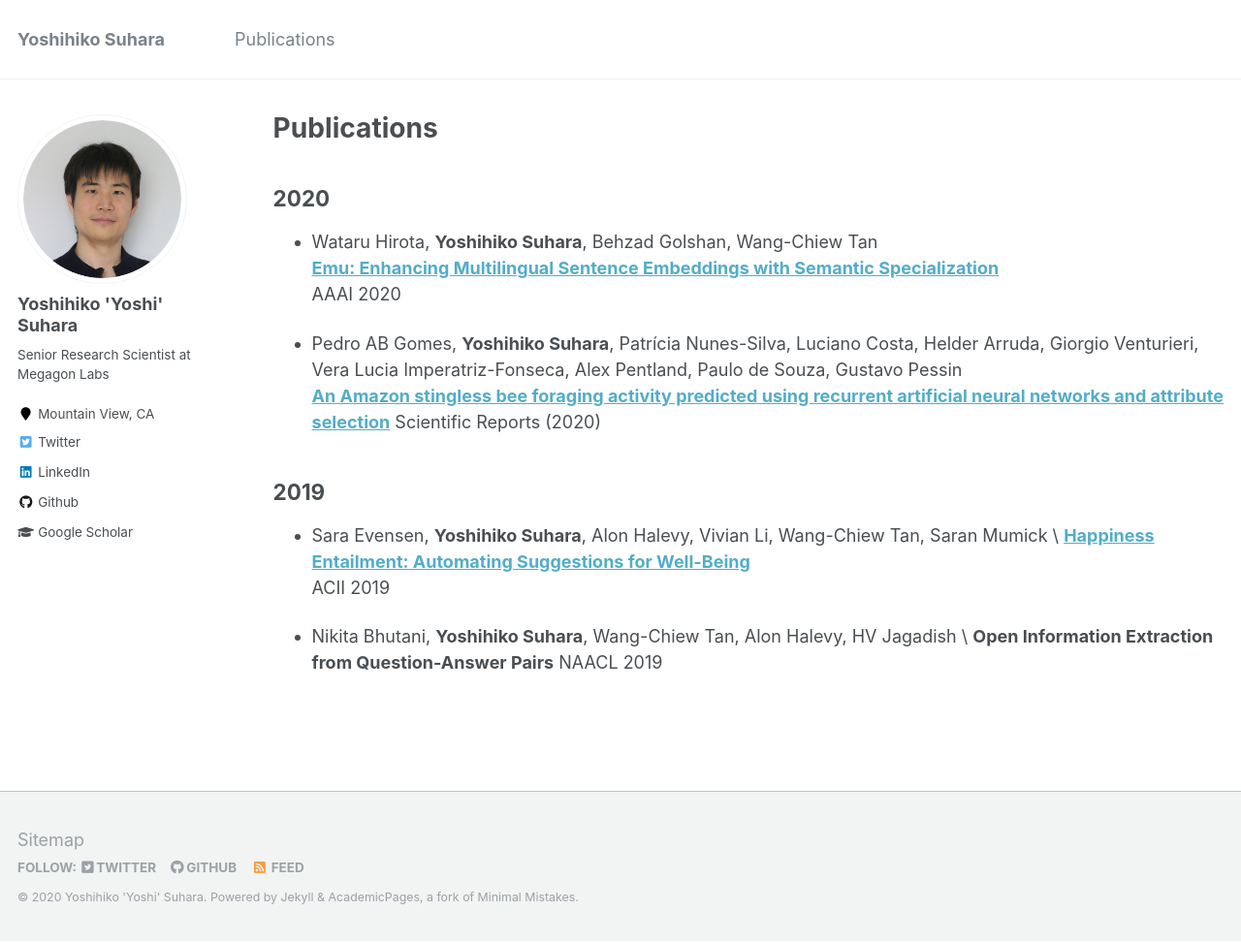
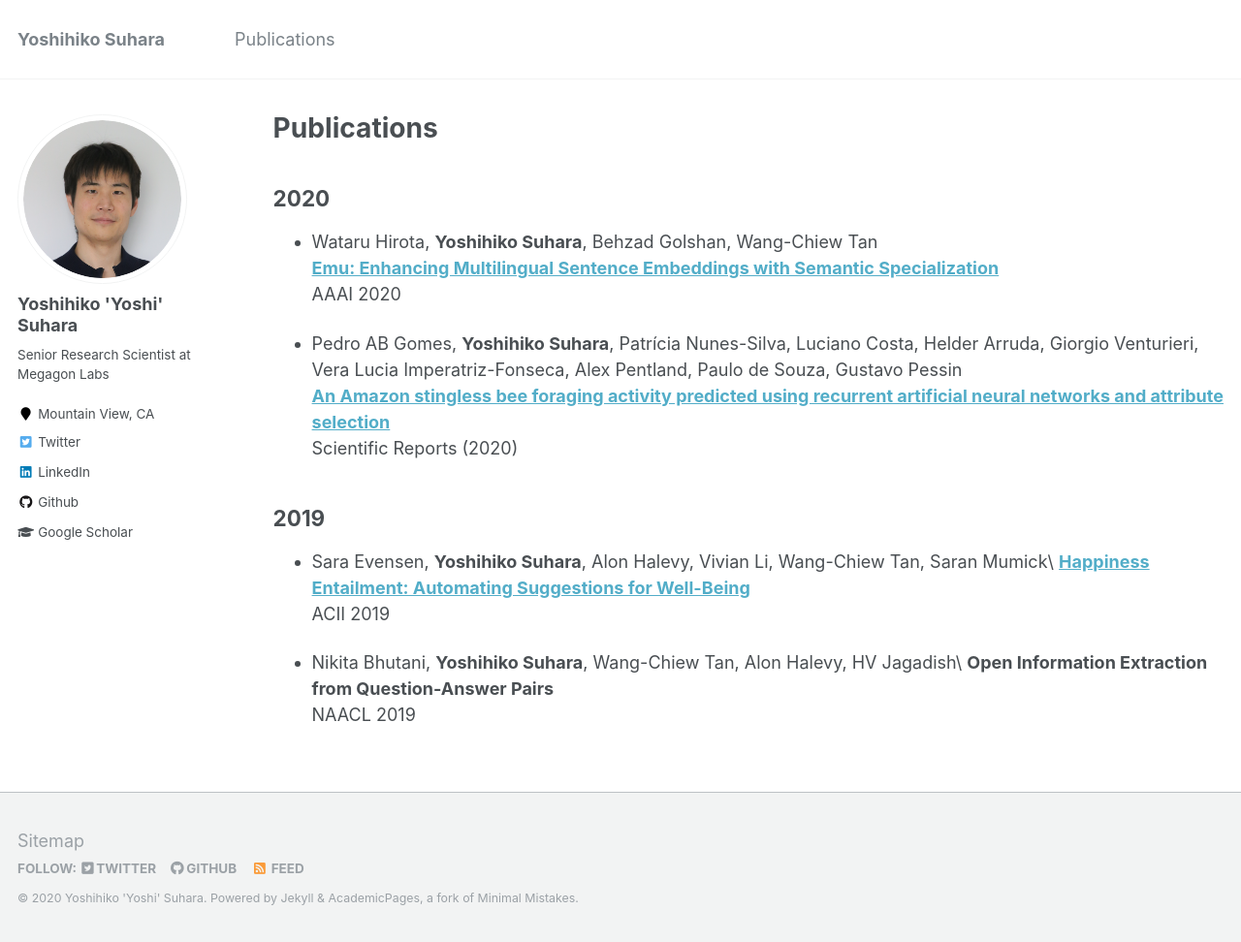
Before and after one commit to suhara/suhara.github.io, a Jekyll site: the page built from _pages/publications.md, in a window 1280 px wide and 972 px high. Shown: the whole window at 97% size. Built offline with Jekyll 4.4.1, drawn with Linux system fonts in a browser that asks for light colours.

```diff
--- a/_pages/publications.md
+++ b/_pages/publications.md
@@ -13,21 +13,21 @@ author_profile: true
 
 ## 2020
 
-- Wataru Hirota, __Yoshihiko Suhara__, Behzad Golshan, Wang-Chiew Tan \
-[__Emu: Enhancing Multilingual Sentence Embeddings with Semantic Specialization__](https://arxiv.org/abs/1909.06731) \
+- Wataru Hirota, __Yoshihiko Suhara__, Behzad Golshan, Wang-Chiew Tan\
+[__Emu: Enhancing Multilingual Sentence Embeddings with Semantic Specialization__](https://arxiv.org/abs/1909.06731)\
 AAAI 2020
 
-- Pedro AB Gomes, __Yoshihiko Suhara__, Patrícia Nunes-Silva, Luciano Costa, Helder Arruda, Giorgio Venturieri, Vera Lucia Imperatriz-Fonseca, Alex Pentland, Paulo de Souza, Gustavo Pessin \
-[__An Amazon stingless bee foraging activity predicted using recurrent artificial neural networks and attribute selection__](https://www.nature.com/articles/s41598-019-56352-8)
+- Pedro AB Gomes, __Yoshihiko Suhara__, Patrícia Nunes-Silva, Luciano Costa, Helder Arruda, Giorgio Venturieri, Vera Lucia Imperatriz-Fonseca, Alex Pentland, Paulo de Souza, Gustavo Pessin\
+[__An Amazon stingless bee foraging activity predicted using recurrent artificial neural networks and attribute selection__](https://www.nature.com/articles/s41598-019-56352-8)\
 Scientific Reports (2020)
 
 
 ## 2019
 
-- Sara Evensen, __Yoshihiko Suhara__, Alon Halevy, Vivian Li, Wang-Chiew Tan, Saran Mumick \
-[__Happiness Entailment: Automating Suggestions for Well-Being__](https://arxiv.org/abs/1907.10036) \
+- Sara Evensen, __Yoshihiko Suhara__, Alon Halevy, Vivian Li, Wang-Chiew Tan, Saran Mumick\
+[__Happiness Entailment: Automating Suggestions for Well-Being__](https://arxiv.org/abs/1907.10036)\
 ACII 2019
 
-- Nikita Bhutani, __Yoshihiko Suhara__, Wang-Chiew Tan, Alon Halevy, HV Jagadish \
-__Open Information Extraction from Question-Answer Pairs__
+- Nikita Bhutani, __Yoshihiko Suhara__, Wang-Chiew Tan, Alon Halevy, HV Jagadish\
+__Open Information Extraction from Question-Answer Pairs__\
 NAACL 2019
```
Also changed, not shown: _pages/about.md (+2 -2 lines).
